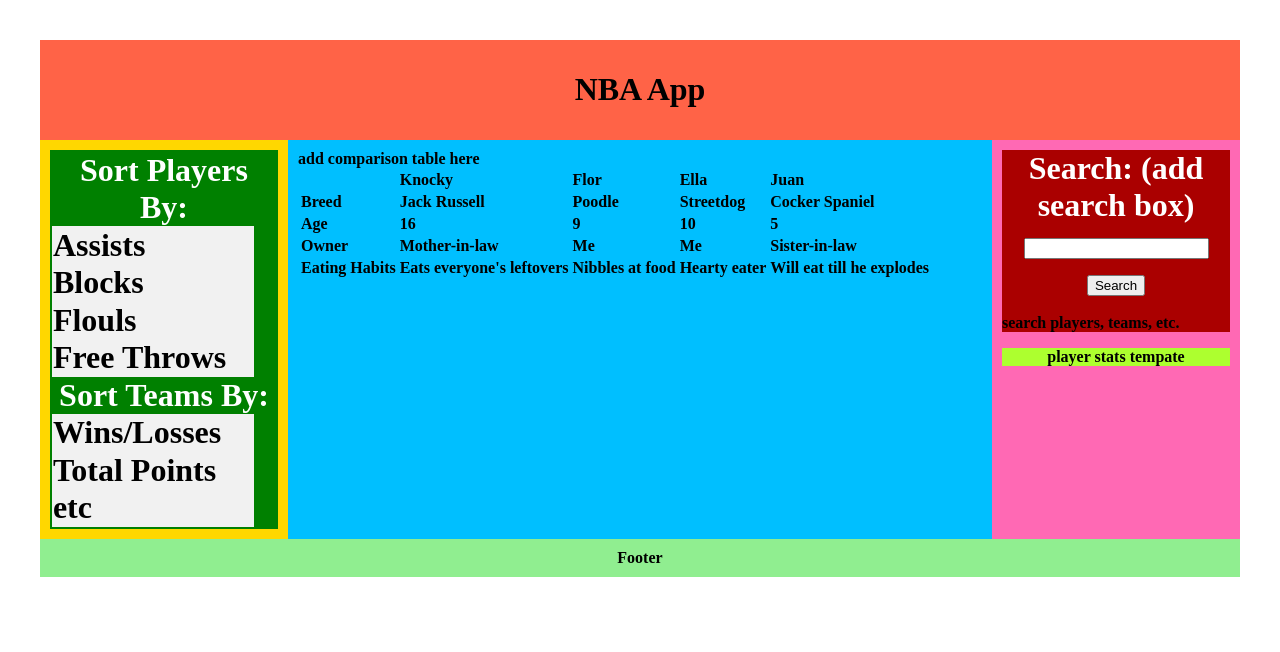
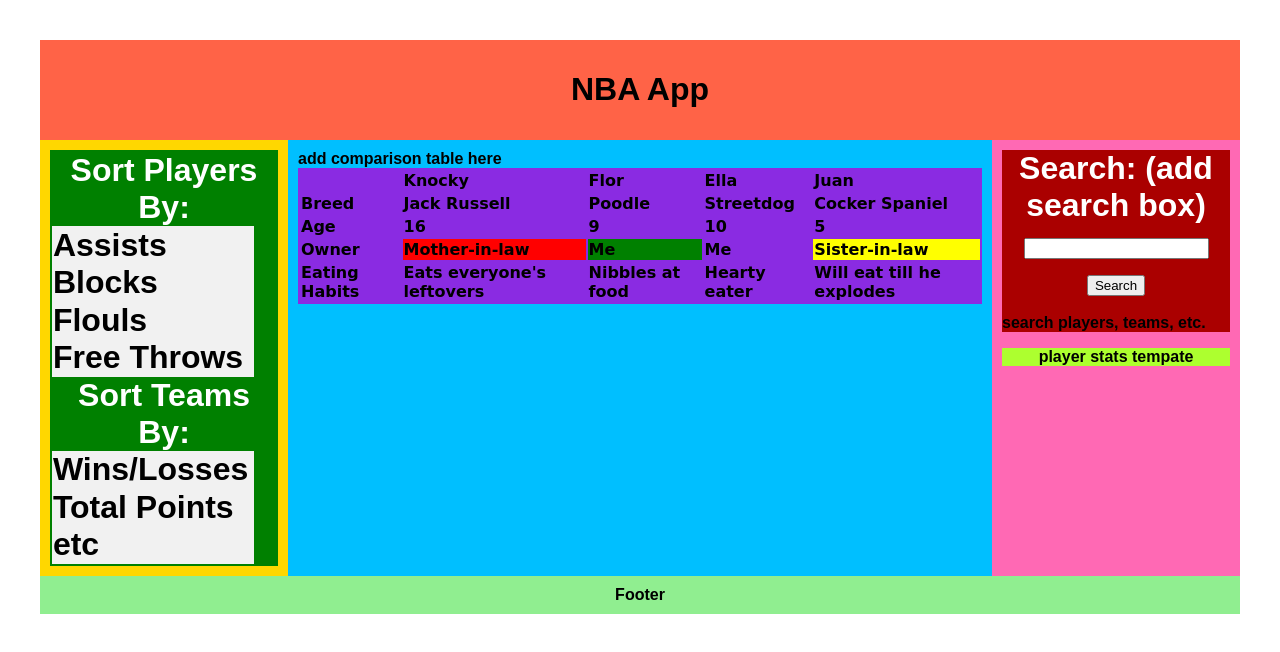
Before and after one commit to pomtree/cs257, a plain HTML site: page webapp/mockups/mockup3.html in a window 1280 px wide. Drawn offline with Linux system fonts and the light colour scheme.

Commit message:
added different fonts

```diff
--- a/webapp/mockups/mockup3.css
+++ b/webapp/mockups/mockup3.css
@@ -27,15 +27,18 @@ ul.vertical-navbar li a:hover {
   background-color: #555;
   color: white;
 }
+
 h1.headertest {
   text-align: center;
 }
+
 
 table.tableidtest {
   background-color: white;
   color: green;
 }
-table {
+
+#tableclass1 {
   background-color: brown;
   color: brown;
   table-layout: fixed;
@@ -43,6 +46,7 @@ table {
   border-collapse: collapse;
   border: 3px solid purple;
 }
+
 
 .important {
   color: red;
@@ -78,14 +82,16 @@ table {
 }
 
 #game_img_container {
-    padding:2%;
+  padding: 2%;
   background-color: #0000aa;
 }
+
 #desc {
   width: 40%;
   height: 50%;
   background-color: #9300aa;
 }
+
 #game_img {
   width: 95%;
   height: 95%;
@@ -94,21 +100,26 @@ table {
 #sbc {
   background-color: #aa0000;
 }
+
 #player_stats {
   background-color: greenyellow;
 }
+
 /* taken mostly from flexbox tutorial https://css-tricks.com/snippets/css/a-guide-to-flexbox */
+
 
 .wrapper {
   display: flex;
   flex-flow: row wrap;
   font-weight: bold;
   text-align: center;
+  font-family: cursive;
 }
 
-  .wrapper > * {
+.wrapper>* {
   padding: 10px;
   flex: 1 100%;
+  font-family: cursive;
 }
 
 .header {
@@ -126,6 +137,7 @@ table {
 
 .aside-1 {
   background: gold;
+  font-family: cursive;
 }
 
 .aside-2 {
@@ -135,24 +147,45 @@ table {
 .left {
   background: beige;
 }
+
 .right {
   background: brown;
 }
 
 
 @media all and (min-width: 600px) {
-    .aside { flex: 1 0 0; }
+  .aside {
+    flex: 1 0 0;
+  }
 }
 
 @media all and (min-width: 800px) {
-    .main    { flex: 3 0px; }
-    .aside-1 { order: 1; }
-    .main    { order: 2; }
-    .aside-2 { order: 3; }
-    .footer  { order: 4; }
-    .left { order: 5;
+  .main {
+    flex: 3 0px;
   }
-    .right {order: 6;
+
+  .aside-1 {
+    order: 1;
+  }
+
+  .main {
+    order: 2;
+  }
+
+  .aside-2 {
+    order: 3;
+  }
+
+  .footer {
+    order: 4;
+  }
+
+  .left {
+    order: 5;
+  }
+
+  .right {
+    order: 6;
   }
 }
 
--- a/webapp/mockups/mockup3.html
+++ b/webapp/mockups/mockup3.html
@@ -5,25 +5,52 @@
     <meta charset="UTF-8">
     <title>NBA App</title>
     <link rel="stylesheet" href="mockup1.css" type="text/css" />
+
+    <style>
+        #wrapID {
+            font-family: Arial, Helvetica, sans-serif;
+        }
+    </style>
+
 </head>
 
 <body>
-    <div class="wrapper">
+
+    <div class="wrapper" id = "wrapID">
         <header class="header">
             <h1 class="headertest">NBA App</h1>
         </header>
         <article class="main">
             add comparison table here
-            <table class = "table">
+            <style>
+                .winner {
+                    background-color: green;
+                }
+
+                .loser {
+                    background-color: red;
+                }
+
+                .tie {
+                    background-color: yellow;
+                }
+
+                .fillplease {
+                    background-color: blueviolet;
+                    width: 100%;
+                    font-family: cursive;
+                }
+            </style>
+            <table class="fillplease">
                 <tr>
                     <td>&nbsp;</td>
-                    <td>Knocky</td>
+                    <td class="fontchange">Knocky</td>
                     <td>Flor</td>
-                    <td id = "imposrtant">Ella</td>
+                    <td id="imposrtant">Ella</td>
                     <td>Juan</td>
                 </tr>
                 <tr>
-                    <td>Breed</td>
+                    <td class="data">Breed</td>
                     <td>Jack Russell</td>
                     <td>Poodle</td>
                     <td>Streetdog</td>
@@ -38,10 +65,10 @@
                 </tr>
                 <tr>
                     <td>Owner</td>
-                    <td>Mother-in-law</td>
+                    <td class="loser">Mother-in-law</td>
+                    <td class="winner">Me</td>
                     <td>Me</td>
-                    <td>Me</td>
-                    <td>Sister-in-law</td>
+                    <td class="tie">Sister-in-law</td>
                 </tr>
                 <tr>
                     <td>Eating Habits</td>
```
Lines whose indentation alone changed are shown as unchanged.
